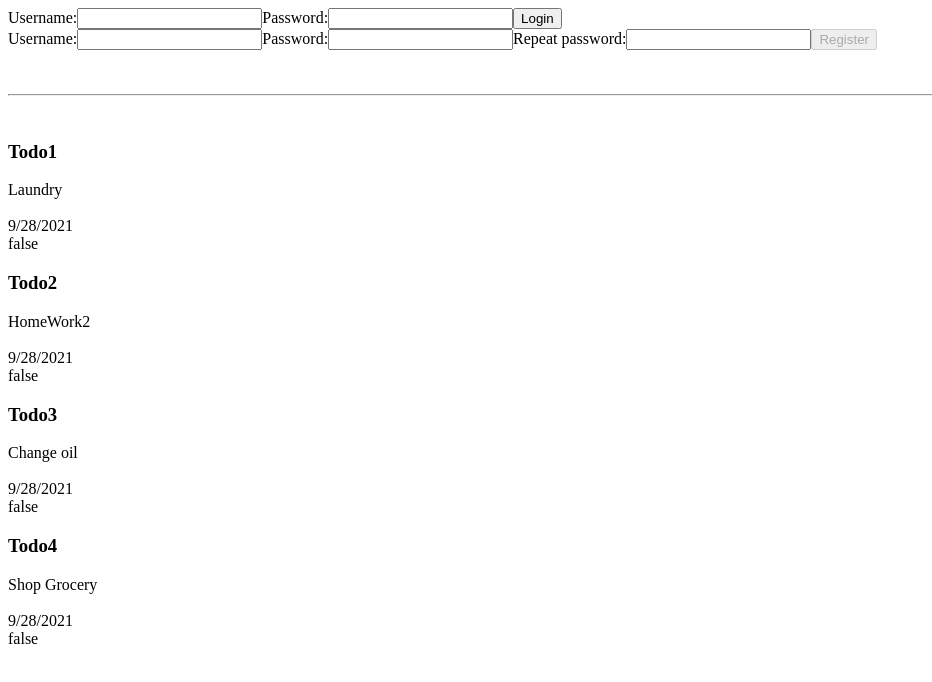
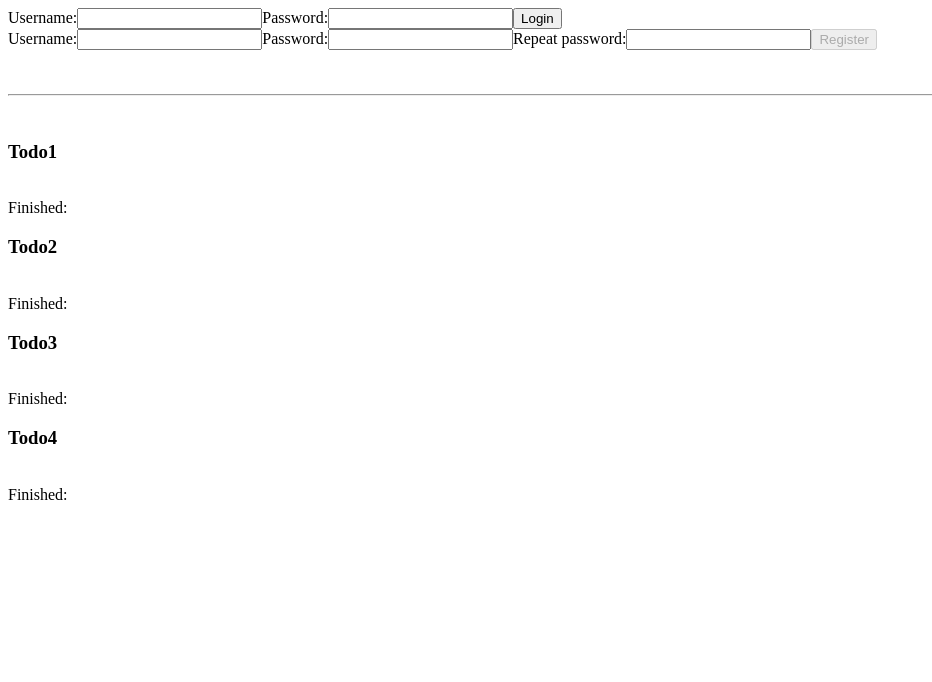
Before and after one commit to MMMomeni/TodoApp, a React (Create React App) app: page / in a window 1280 px wide. Shown: the top 682 px of the page, without its empty margins (0-932 px from the left). Built offline with nearby package versions, Linux system fonts and the light colour scheme.

Commit message:
Second Major Updates

```diff
--- a/src/App.js
+++ b/src/App.js
@@ -2,14 +2,13 @@ import UserBar from "./user/UserBar";
 import Todo from "./Todo";
 import CreateTodo from "./CreateTodo";
 import TodoList from "./TodoList";
-import React, { useState } from "react";
+import React, { useState, useReducer } from "react";
 
 
 function App() {
 
-  const [user, setUser] = useState('')
 
-  const todos = [
+  const initialTodos = [
     {
       title: "Todo1",
       description: "Laundry",
@@ -39,13 +38,32 @@ function App() {
 
     },
   ]
+
+  const [todos, setTodos] = useState(initialTodos)
+
+  function userReducer(state, action) {
+    switch (action.type) {
+      case 'LOGIN':
+      case 'REGISTER':
+        return action.username
+      case 'LOGOUT':
+        return ''
+      default:
+        throw new Error()
+    }
+  }
+
+  //const [user, setUser] = useState('')
+  const [user, dispatchUser] = useReducer(userReducer, '')
+
+
   //if user is empty, && and whatever after that wont
   //get executed
   return (
     <div>
-      <UserBar user={user} setUser={setUser} />
+      <UserBar user={user} dispatchUser={dispatchUser} />
       <br /><br /><hr /><br />
-      {user && <CreateTodo user={user} />}
+      {user && <CreateTodo user={user} todos={todos} setTodos={setTodos} />}
       <TodoList todos={todos} />
     </div>
   )
--- a/src/CreateTodo.js
+++ b/src/CreateTodo.js
@@ -1,14 +1,33 @@
-import React from 'react'
+import React, { useState } from 'react'
 
-export default function CreateTodo({ }) {
+export default function CreateTodo({ user, todos, setTodos }) {
+
+    let newDate = new Date()
+    let day = newDate.getDate();
+    let month = newDate.getMonth() + 1;
+    let year = newDate.getFullYear();
+    let todoStatus = "false";
+
+    const [title, setTitle] = useState('')
+    const [content, setContent] = useState('')
+    const [currentDate, setDate] = useState(`${month < 10 ? `0${month}` : `${month}`}/${day}/${year}`)
+
+    function handleTitle(evt) { setTitle(evt.target.value) }
+    function handleContent(evt) { setContent(evt.target.value) }
+    function handleCreate() {
+        const newTodo = { title, content, currentDate, todoStatus }
+        setTodos([newTodo, ...todos])
+    }
+
+
     return (
-        <form onSubmit={evt => evt.preventDefault()}>
+        <form onSubmit={evt => { evt.preventDefault(); handleCreate(); }}>
 
             <div>
                 <label htmlFor="create-title">Todo Title:</label>
-                <input type="text" name="create-title" id="create-title" />
+                <input type="text" value={title} onChange={handleTitle} name="create-title" id="create-title" />
             </div>
-            <textarea />
+            <textarea value={content} onChange={handleContent} />
             <input type="submit" value="Create" />
         </form>)
 }
--- a/src/Todo.js
+++ b/src/Todo.js
@@ -1,13 +1,13 @@
 import React from 'react'
 
-export default function Todo({ title, description, dateCreated, complete }) {
+export default function Todo({ title, content, currentDate, todoStatus }) {
     return (
         <div>
             <h3>{title}</h3>
-            <div>{description}</div>
+            <div>{content}</div>
             <br />
-            <div>{dateCreated}</div>
-            <div>{complete}</div>
+            <div>{currentDate}</div>
+            <div>Finished: {todoStatus}</div>
 
         </div>
     )
--- a/src/TodoList.js
+++ b/src/TodoList.js
@@ -5,7 +5,7 @@ export default function TodoList({ todos = [] }) {
     return (
 
         <div>
-            {todos.map((t, i) => <Todo {...t} key={'todo-' + i} />)}
+            {todos.map((t, i) => <Todo {...t} title={t.title} content={t.content} currentDate={t.currentDate} key={'todo-' + i} />)}
         </div>
 
     )
--- a/src/user/Login.js
+++ b/src/user/Login.js
@@ -1,12 +1,12 @@
-import React, { useState } from 'react'
+import React, { useState, userReducer } from 'react'
 
-export default function Login({ setUser }) {
+export default function Login({ dispatchUser }) {
     const [username, setUsername] = useState('')
     //to handle username change
     function handleUsername(evt) { setUsername(evt.target.value) }
 
     return (
-        <form onSubmit={evt => { evt.preventDefault(); setUser(username); }}>
+        <form onSubmit={evt => { evt.preventDefault(); dispatchUser({ type: "LOGIN", username }); }}>
             <label htmlFor="login-username">Username:</label>
             <input type="text" name="login-username" value={username} onChange={handleUsername} id="login-username" />
             <label htmlFor="login-password">Password:</label>
--- a/src/user/Logout.js
+++ b/src/user/Logout.js
@@ -1,8 +1,8 @@
-import React from 'react'
+import React, { userReducer } from 'react'
 
-export default function Logout({ user, setUser }) {
+export default function Logout({ user, dispatchUser }) {
     return (
-        <form onSubmit={evt => { evt.preventDefault(); setUser(''); }}>
+        <form onSubmit={evt => { evt.preventDefault(); dispatchUser({ type: "LOGOUT" }); }}>
             Logged in as: <b>{user}</b>
             <input type="submit" value="Logout" />
         </form>
--- a/src/user/Register.js
+++ b/src/user/Register.js
@@ -1,27 +1,33 @@
-import React, { useState } from 'react'
+import React, { useState, userReducer } from 'react'
 
-export default function Register({ setUser }) {
+export default function Register({ dispatchUser }) {
 
-    const [username, setUsername] = useState('')
-    const [password, setPassword] = useState('')
-    const [passwordRepeat, setPasswordRepeat] = useState('')
-    function handleUsername(evt) { setUsername(evt.target.value) }
-    function handlePassword(evt) { setPassword(evt.target.value) }
-    function handlePasswordRepeat(evt) { setPasswordRepeat(evt.target.value) }
+    //to simplify useStates:
+    const [formData, setFormData] = useState({
+        username: "",
+        password: "",
+        passwordRepeat: ""
+    })
+
+
+
+    //function handleUsername(evt) { setFormData(evt.target.value) }
+    //function handlePassword(evt) { setPassword(evt.target.value) }
+    //function handlePasswordRepeat(evt) { setPasswordRepeat(evt.target.value) }
 
 
     return (
-        <form onSubmit={evt => { evt.preventDefault(); setUser(username); }}>
+        <form onSubmit={evt => { evt.preventDefault(); dispatchUser({ type: "REGISTER", username: formData.username }); }}>
             <label htmlFor="register-username">Username:</label>
-            <input type="text" value={username} onChange={handleUsername} name="register-username" id="register-username" />
+            <input type="text" value={formData.username} onChange={e => setFormData({ ...formData, username: e.target.value })} name="register-username" id="register-username" />
 
             <label htmlFor="register-password">Password:</label>
-            <input type="password" value={password} onChange={handlePassword} name="register-password" id="register-password" />
+            <input type="password" value={formData.password} onChange={e => setFormData({ ...formData, password: e.target.value })} name="register-password" id="register-password" />
 
             <label htmlFor="register-password-repeat">Repeat password:</label>
-            <input type="password" value={passwordRepeat} onChange={handlePasswordRepeat} name="register-password-repeat" id="register-password-repeat" />
+            <input type="password" value={formData.passwordRepeat} onChange={e => setFormData({ ...formData, passwordRepeat: e.target.value })} name="register-password-repeat" id="register-password-repeat" />
 
-            <input type="submit" value="Register" disabled={username.length === 0 || password.length === 0 || password !== passwordRepeat} />
+            <input type="submit" value="Register" disabled={formData.username.length === 0 || formData.password.length === 0 || formData.password !== formData.passwordRepeat} />
         </form>
     )
 }
--- a/src/user/UserBar.js
+++ b/src/user/UserBar.js
@@ -1,18 +1,18 @@
-import React, { useState } from 'react'
+import React, { useState, userReducer } from 'react'
 import Login from './Login'
 import Logout from './Logout'
 import Register from './Register'
 
-export default function UserBar({ user, setUser }) {
+export default function UserBar({ user, dispatchUser }) {
 
 
     if (user) {
-        return <Logout user={user} setUser={setUser} />
+        return <Logout user={user} dispatchUser={dispatchUser} />
     } else {
         return (
             <>
-                <Login setUser={setUser} />
-                <Register setUser={setUser} />
+                <Login dispatchUser={dispatchUser} />
+                <Register dispatchUser={dispatchUser} />
             </>
         )
     }
```
